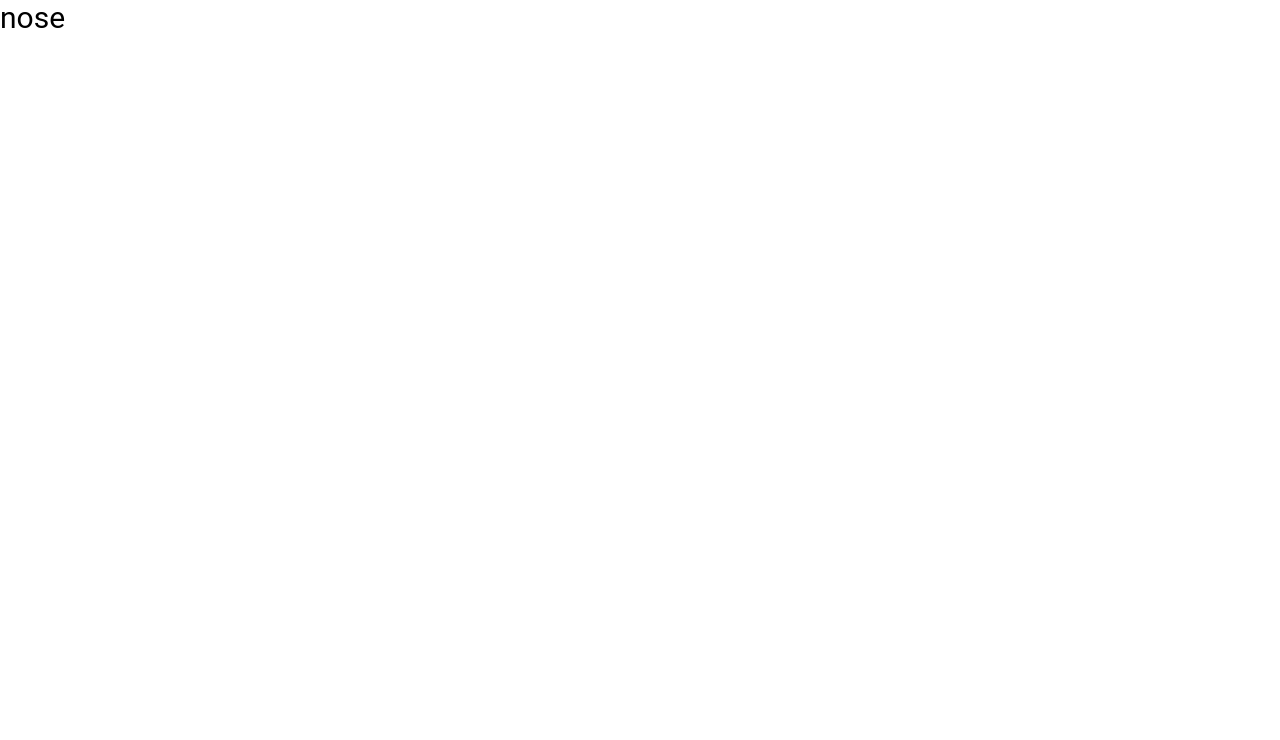
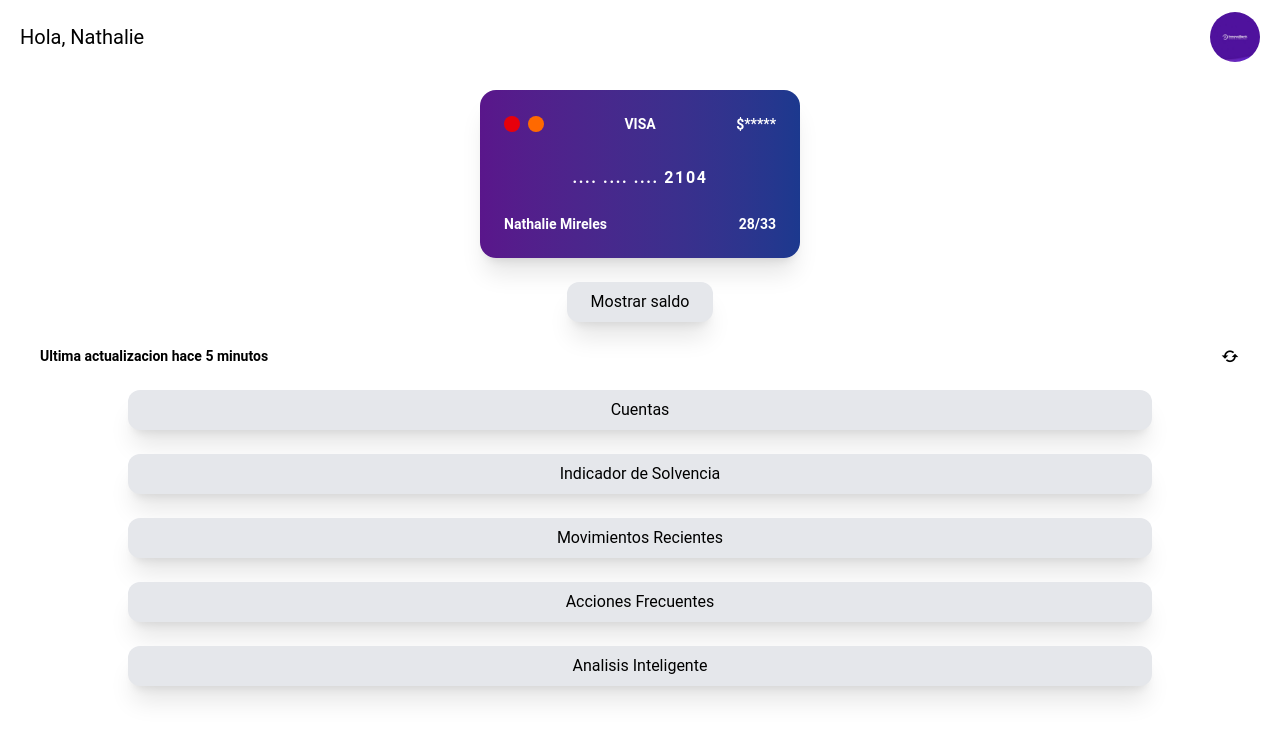
Before and after one commit to beatcsh/repo_innova, a React (Vite) app in the folder innova_ionic/: page /home in a window 1280 px wide. Shown: the top 740 px of the page. Built offline with nearby package versions, Linux system fonts and the light colour scheme.

Commit message:
lo mio ya quedo

```diff
--- a/innova_ionic/index.html
+++ b/innova_ionic/index.html
@@ -15,6 +15,7 @@
     <meta name="msapplication-tap-highlight" content="no" />
 
     <link rel="manifest" href="/manifest.json" />
+    <link href='https://unpkg.com/boxicons@2.1.4/css/boxicons.min.css' rel='stylesheet'>
 
     <link rel="shortcut icon" type="image/png" href="/favicon.png" />
 
--- a/innova_ionic/src/App.tsx
+++ b/innova_ionic/src/App.tsx
@@ -2,6 +2,9 @@ import { Redirect, Route } from 'react-router-dom';
 import { IonApp, IonRouterOutlet, setupIonicReact } from '@ionic/react';
 import { IonReactRouter } from '@ionic/react-router';
 import Home from './pages/Home';
+import PersonalInformation from './pages/PersonalInformation';
+import Login from './pages/Login';
+import Register from './pages/Register';
 
 /* Core CSS required for Ionic components to work properly */
 import '@ionic/react/css/core.css';
@@ -36,14 +39,24 @@ import './theme/variables.css';
 setupIonicReact();
 
 const App: React.FC = () => (
-  <IonApp>
+  <IonApp className='bg-white'>
     <IonReactRouter>
       <IonRouterOutlet>
         <Route exact path="/home">
           <Home />
         </Route>
+        <Route exact path="/per-info">
+          <PersonalInformation />
+        </Route>
+        <Route exact path="/login">
+          <Login />
+        </Route>
+        <Route exact path="/register">
+          <Register />
+        </Route>
         <Route exact path="/">
-          <Redirect to="/home" />
+          <p>nose</p>
+          {/* <Redirect to="/home" /> */}
         </Route>
       </IonRouterOutlet>
     </IonReactRouter>
--- a/innova_ionic/src/main.tsx
+++ b/innova_ionic/src/main.tsx
@@ -7,6 +7,6 @@ const container = document.getElementById('root');
 const root = createRoot(container!);
 root.render(
   <React.StrictMode>
-    <App />
+    <App/>
   </React.StrictMode>
 );
--- a/innova_ionic/src/pages/Home.tsx
+++ b/innova_ionic/src/pages/Home.tsx
@@ -1,12 +1,70 @@
-import { IonContent, IonHeader, IonPage, IonTitle, IonToolbar } from '@ionic/react';
-import ExploreContainer from '../components/ExploreContainer';
+import { useState } from 'react';
 import './Home.css';
 
 const Home: React.FC = () => {
+
+  const [show, setShow] = useState(false);
+  const nombre = "Nathalie";
+  const saldo = 2000
+
+  const showHandle = () => {
+    setShow(!show)
+  }
+
   return (
-    <IonPage>
-      <div className='text-3xl'>nose</div>
-    </IonPage>
+    <>
+      <div className='w-[100%] h-screen overflow-y-auto text-black'>
+        <nav className='w-[100%] py-3 px-5 flex place-items-center justify-between'>
+          <p className='text-xl'>Hola, {nombre}</p>
+          <img src='../assets/logo.jpeg' alt='avatar' className='w-[50px] rounded-full' />
+        </nav>
+        <main className='w-[100%] grid grid-cols-1 place-items-center gap-6 my-4'>
+          <div> {/* esto es el de la tarjeta */}
+            <div className="bg-gradient-to-r from-purple-900 to-blue-900 text-white rounded-2xl p-6 w-80 shadow-xl">
+              <div className="flex justify-between items-center mb-8">
+                <div className="flex space-x-2">
+                  <div className="bg-red-600 w-4 h-4 rounded-full"></div>
+                  <div className="bg-orange-500 w-4 h-4 rounded-full"></div>
+                </div>
+                <span className="text-sm font-semibold">VISA</span>
+                <span className="text-sm font-semibold">${show ? `${saldo}` : `*****`}</span>
+              </div>
+              <div className="text-center text-md tracking-widest mb-6 font-semibold">
+                .... .... .... 2104
+              </div>
+              <div className="flex justify-between text-sm font-semibold">
+                <span>Nathalie Mireles</span>
+                <span>28/33</span>
+              </div>
+            </div>
+          </div>
+          <div onClick={showHandle} className='bg-gray-200 rounded-xl py-2 px-6 hover:bg-gray-300 transition-all duration-300 shadow-xl text-center'>
+            {show ? 'Ocultar saldo' : 'Mostrar saldo'}
+          </div>
+          <div className='w-[100%] px-10 flex justify-between'>
+            <p className='font-semibold text-sm'>Ultima actualizacion hace 5 minutos</p>
+            <i className='bx bx-refresh text-xl'></i>
+          </div>
+          <div className='w-[100%] grid grid-cols-1 place-items-center gap-6'>
+            <div className='w-[80%] bg-gray-200 rounded-xl p-2 hover:bg-gray-300 transition-all duration-300 shadow-xl text-center'>
+              Cuentas
+            </div>
+            <div className='w-[80%] bg-gray-200 rounded-xl p-2 hover:bg-gray-300 transition-all duration-300 shadow-xl text-center'>
+              Indicador de Solvencia
+            </div>
+            <div className='w-[80%] bg-gray-200 rounded-xl p-2 hover:bg-gray-300 transition-all duration-300 shadow-xl text-center'>
+              Movimientos Recientes
+            </div>
+            <div className='w-[80%] bg-gray-200 rounded-xl p-2 hover:bg-gray-300 transition-all duration-300 shadow-xl text-center'>
+              Acciones Frecuentes
+            </div>
+            <div className='w-[80%] bg-gray-200 rounded-xl p-2 hover:bg-gray-300 transition-all duration-300 shadow-xl text-center'>
+              Analisis Inteligente
+            </div>
+          </div>
+        </main>
+      </div>
+    </>
   );
 };
 
--- /dev/null
+++ b/innova_ionic/src/pages/Login.tsx
@@ -0,0 +1,33 @@
+import './Home.css';
+
+const Login: React.FC = () => {
+    return (
+        <>
+            <div className='w-[100%] h-[100vh] flex flex-col place-items-center space-y-2 bg-violet-700'>
+                <div className='m-3 px-4 flex w-[100%]'>
+                    <a href="/"><i className='bx bxs-chevron-left text-4xl text-violet-950'></i></a>
+                </div>
+                <div className='mb-12 mt-4'>
+                    <img src="../assets/logo.jpeg" alt="innovalogo" className='w-[190px] rounded-full' />
+                </div>
+                <form className='w-[100%] grid grid-cols-1 place-items-center my-6 gap-5'>
+                    <input type="email" placeholder='Email' className='w-[80%] h-[50px] bg-white rounded-2xl text-black placeholder-gray-700 px-4' />
+                    <input type="Password" placeholder='Password' className='w-[80%] h-[50px] bg-white rounded-2xl text-black placeholder-gray-700 px-4' />
+                    <button type="submit" className="bg-violet-900 font-semibold w-[80%] h-[50px] !rounded-2xl text-white hover:bg-violet-600 transition-all duration-500">
+                        Iniciar Sesion
+                    </button>
+                    <a href='/register' className='w-[80%]'>
+                        <button type="submit" className="bg-violet-800 font-semibold w-[100%] h-[50px] !rounded-2xl text-white hover:bg-violet-600 transition-all duration-500">
+                            ¿Olvidaste tu contraseña?
+                        </button>
+                    </a>
+                    <div className='w-[80%] grid grid-cols-1 place-items-center'>
+                        <p className='flex'>¿No tienes cuenta? <a href="/register"><p className='text-violet-400 px-1 hover:text-white transition-all duration-500'>Registrate</p></a></p>
+                    </div>
+                </form>
+            </div>
+        </>
+    );
+};
+
+export default Login;
--- /dev/null
+++ b/innova_ionic/src/pages/PersonalInformation.tsx
@@ -0,0 +1,13 @@
+import { IonContent, IonHeader, IonPage, IonTitle, IonToolbar } from '@ionic/react';
+import ExploreContainer from '../components/ExploreContainer';
+import './Home.css';
+
+const PersonalInformation: React.FC = () => {
+  return (
+    <IonPage className='w-[100%] h-[100vh] grid place-items-center'>
+      <div className='text-3xl font-bold text-blue-400 animate-pulse my-[200px]'>personalinformation</div>
+    </IonPage>
+  );
+};
+
+export default PersonalInformation;
--- /dev/null
+++ b/innova_ionic/src/pages/Register.tsx
@@ -0,0 +1,36 @@
+import './Home.css';
+
+const Register: React.FC = () => {
+    return (
+        <>
+            <div className='w-[100%] h-[100vh] flex flex-col place-items-center space-y-2 bg-violet-700'>
+                <div className='m-3 px-4 flex w-[100%]'>
+                    <a href="/"><i className='bx bxs-chevron-left text-4xl text-violet-950'></i></a>
+                </div>
+                <p className='font-bold text-2xl mb-4'>Registro</p>
+                <form className='w-[100%] grid grid-cols-1 place-items-center my-6 gap-5'>
+                    <input type="text" placeholder='Nombre' className='w-[80%] h-[45px] bg-white rounded-2xl text-black placeholder-gray-700 px-4' />
+                    <input type="text" placeholder='Apellido' className='w-[80%] h-[45px] bg-white rounded-2xl text-black placeholder-gray-700 px-4' />
+                    <p className='text-white text-xs font-semibold'>Fecha de nacimiento:</p>
+                    <input
+                        type="date"
+                        className="appearance-none w-[80%] h-[45px] text-black rounded-2xl px-4 border border-gray-300 focus:outline-none focus:ring-2 focus:ring-violet-600"
+                        value="2025-02-26"
+                    />
+
+                    <input type="email" placeholder='Email' className='w-[80%] h-[45px] bg-white rounded-2xl text-black placeholder-gray-700 px-4' />
+                    <input type="Password" placeholder='Password' className='w-[80%] h-[45px] bg-white rounded-2xl text-black placeholder-gray-700 px-4' />
+                    <input type="Password" placeholder='Confirm password' className='w-[80%] h-[45px] bg-white rounded-2xl text-black placeholder-gray-700 px-4' />
+                    <div className='w-[80%] flex gap-2 place-items-center'>
+                        <input type="checkbox" name="" id="" /><p className='text-sm'>Acepto terminos y condiciones</p>
+                    </div>
+                    <button type="submit" className="bg-violet-900 font-semibold w-[80%] h-[45px] !rounded-2xl text-white hover:bg-violet-600 transition-all duration-500">
+                        Registrarse
+                    </button>
+                </form>
+            </div>
+        </>
+    );
+};
+
+export default Register;
--- a/innova_ionic/tailwind.config.js
+++ b/innova_ionic/tailwind.config.js
@@ -3,7 +3,12 @@ module.exports = {
       "./src/**/*.{html,js,jsx,ts,tsx}",
   ],
   theme: {
-      extend: {},
+      extend: {
+          colors: {
+              morado: '#961efe',
+              moradoele: '#4f129d'
+          }
+      },
   },
   plugins: [],
 };
```
Also changed, not shown: innova_ionic/public/assets/logo.jpeg (added). Lines whose indentation alone changed are shown as unchanged.
